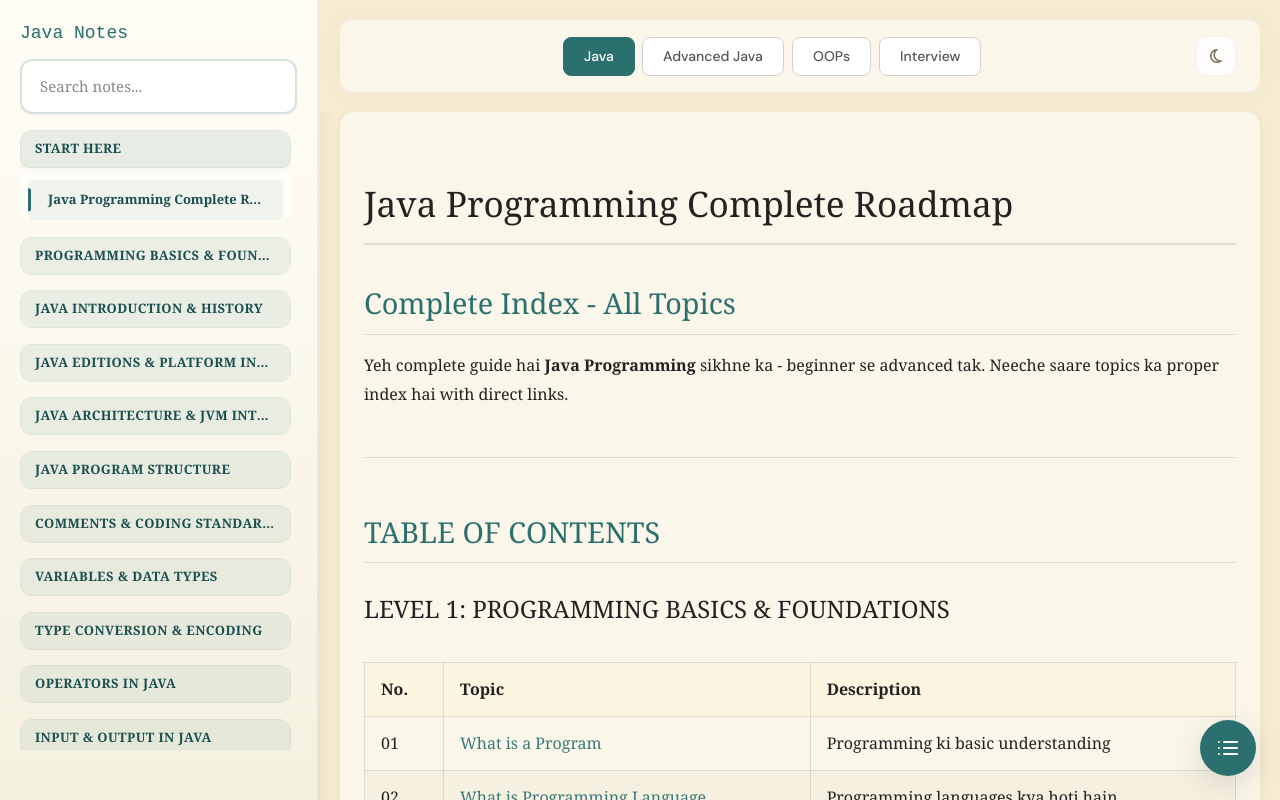
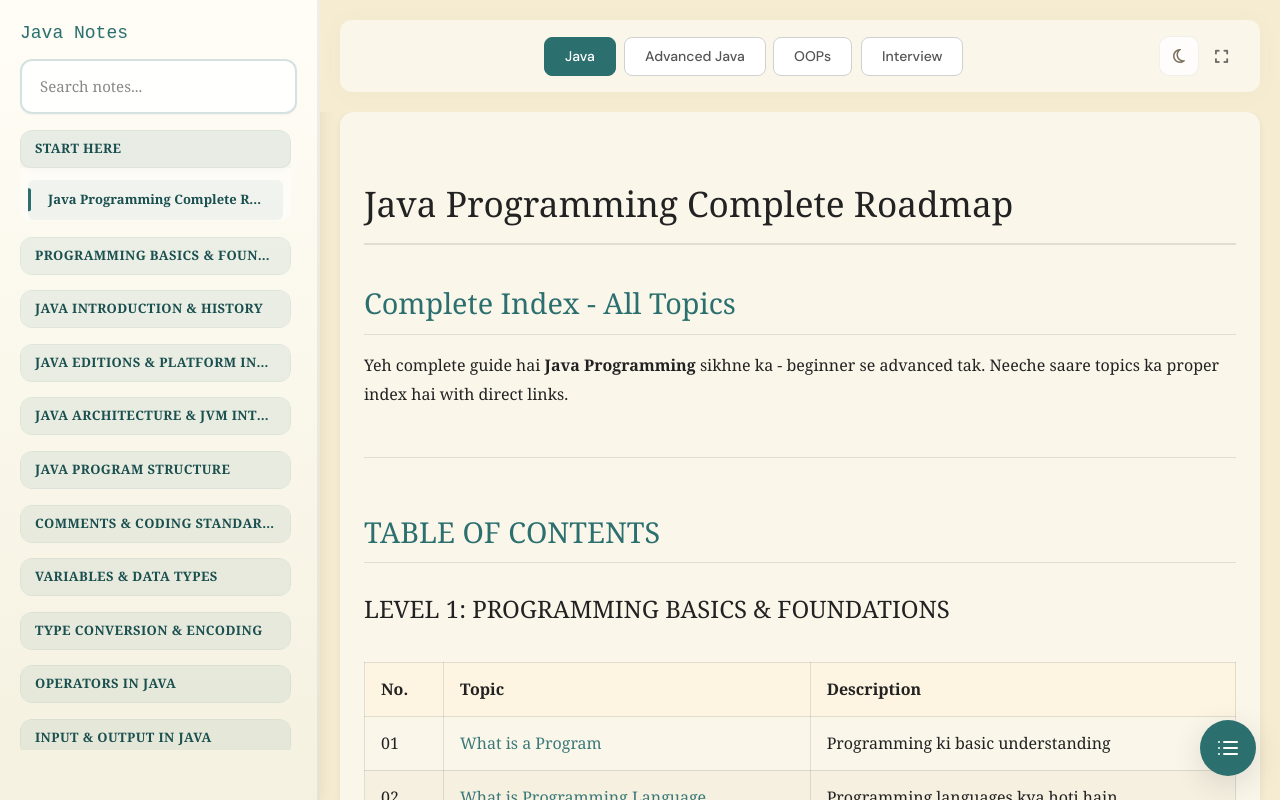
Before and after one commit to avdeshjadon/PersonalLearn, a React (Vite) app: page / in a window 1280 px wide. Built offline with nearby package versions, Linux system fonts and the light colour scheme.

Commit message:
added presenting mode

```diff
--- a/src/App.jsx
+++ b/src/App.jsx
@@ -15,7 +15,33 @@ function App() {
   const [searchQuery, setSearchQuery] = useState("");
   const [interviewContent, setInterviewContent] = useState("");
   const [interviewLoading, setInterviewLoading] = useState(false);
+  const [isPresentationMode, setIsPresentationMode] = useState(false);
   const contentRef = useRef(null);
+
+  // Sync state when user exits fullscreen via Esc / browser UI
+  useEffect(() => {
+    const handleFsChange = () => {
+      if (!document.fullscreenElement) {
+        setIsPresentationMode(false);
+      }
+    };
+    document.addEventListener('fullscreenchange', handleFsChange);
+    return () => document.removeEventListener('fullscreenchange', handleFsChange);
+  }, []);
+
+  const handlePresentationToggle = useCallback(() => {
+    if (!isPresentationMode) {
+      // Enter fullscreen
+      document.documentElement.requestFullscreen?.().catch(() => {});
+      setIsPresentationMode(true);
+    } else {
+      // Exit fullscreen
+      if (document.fullscreenElement) {
+        document.exitFullscreen?.().catch(() => {});
+      }
+      setIsPresentationMode(false);
+    }
+  }, [isPresentationMode]);
 
   // Custom hooks
   const { isDark, toggleDark } = useTheme();
@@ -114,12 +140,12 @@ function App() {
   const isInterviewMode = currentFolder === "interview";
 
   return (
-    <div className="app">
+    <div className={`app${isPresentationMode ? ' presentation-mode' : ''}`}>
       {/* Overlay for mobile sidebar */}
       <Overlay isActive={sidebar.isOpen} onClick={sidebar.close} />
 
-      {/* Sidebar - hidden for interview */}
-      {!isInterviewMode && (
+      {/* Sidebar - hidden for interview or presentation mode */}
+      {!isInterviewMode && !isPresentationMode && (
         <Sidebar
           isOpen={sidebar.isOpen}
           brandText={brandText}
@@ -135,20 +161,24 @@ function App() {
       )}
 
       {/* Interview Sidebar */}
-      {isInterviewMode && (
+      {isInterviewMode && !isPresentationMode && (
         <InterviewSidebar isOpen={sidebar.isOpen} onClose={sidebar.close} />
       )}
 
       {/* Main Content */}
       <main className="content" ref={contentRef}>
         {/* Top Navigation */}
+        {!isPresentationMode && (
           <TopNav
             currentFolder={currentFolder}
             onFolderSwitch={handleFolderSwitch}
             onMenuToggle={sidebar.toggle}
             onDarkToggle={toggleDark}
             isDark={isDark}
+            isPresentationMode={isPresentationMode}
+            onPresentationToggle={handlePresentationToggle}
           />
+        )}
 
         {/* Article Content */}
         {isInterviewMode ? (
@@ -157,8 +187,8 @@ function App() {
           <Article content={articleContent} isLoading={isLoading} />
         )}
 
-        {/* Footer Navigation - hidden for interview */}
-        {!isInterviewMode && (
+        {/* Footer Navigation - hidden for interview or presentation mode */}
+        {!isInterviewMode && !isPresentationMode && (
           <FooterNav
             prevItem={prevItem}
             nextItem={nextItem}
@@ -167,13 +197,25 @@ function App() {
         )}
 
         {/* Site Footer */}
-        <SiteFooter />
+        {!isPresentationMode && <SiteFooter />}
       </main>
 
       {/* Table of Contents - floating button (outside content for proper fixed positioning) */}
+      {!isPresentationMode && (
         <TableOfContents
           content={isInterviewMode ? interviewContent : articleContent}
         />
+      )}
+
+      {/* Presentation Mode exit button (shown only in presentation mode, since TopNav is hidden) */}
+      <button
+        className={`presentation-exit-btn${isPresentationMode ? ' visible' : ''}`}
+        title="Exit focus mode (Esc)"
+        aria-label="Exit focus mode"
+        onClick={handlePresentationToggle}
+      >
+        <i className="fa-solid fa-compress"></i>
+      </button>
     </div>
   );
 }
--- a/src/components/TopNav.jsx
+++ b/src/components/TopNav.jsx
@@ -9,6 +9,8 @@ const TopNav = memo(({
   onMenuToggle,
   onDarkToggle,
   isDark,
+  isPresentationMode,
+  onPresentationToggle,
 }) => {
   return (
     <div className="folder-nav-top">
@@ -56,6 +58,14 @@ const TopNav = memo(({
           >
             <i className={isDark ? 'fa-solid fa-sun' : 'fa-regular fa-moon'}></i>
           </button>
+          <button
+            className={`presentation-nav-btn${isPresentationMode ? ' active' : ''}`}
+            title={isPresentationMode ? 'Exit focus mode (Esc)' : 'Focus mode — hide everything'}
+            aria-label={isPresentationMode ? 'Exit focus mode' : 'Enter focus mode'}
+            onClick={onPresentationToggle}
+          >
+            <i className={isPresentationMode ? 'fa-solid fa-compress' : 'fa-solid fa-expand'}></i>
+          </button>
         </div>
       </div>
     </div>
--- a/src/index.css
+++ b/src/index.css
@@ -2298,3 +2298,89 @@ body,
 .dark .toc-close:hover {
   background: rgba(255, 255, 255, 0.1);
 }
+
+/* ============================================
+   PRESENTATION / FOCUS MODE
+   ============================================ */
+
+/* Button inside TopNav nav-actions */
+.presentation-nav-btn {
+  background: none;
+  border: none;
+  cursor: pointer;
+  color: var(--ink);
+  font-size: 15px;
+  padding: 6px 8px;
+  border-radius: 6px;
+  display: flex;
+  align-items: center;
+  justify-content: center;
+  opacity: 0.65;
+  transition:
+    opacity var(--duration-fast) var(--ease-smooth),
+    background var(--duration-fast) var(--ease-smooth);
+}
+
+.presentation-nav-btn:hover {
+  opacity: 1;
+  background: rgba(0, 0, 0, 0.06);
+}
+
+body.dark .presentation-nav-btn {
+  color: #e8dcc8;
+}
+
+body.dark .presentation-nav-btn:hover {
+  background: rgba(255, 255, 255, 0.08);
+}
+
+/* Presentation mode: content takes full screen */
+.app.presentation-mode {
+  padding-left: 0;
+}
+
+.app.presentation-mode .content {
+  padding: 40px clamp(20px, 5vw, 80px);
+  max-width: 100%;
+  overflow-y: auto;
+  height: 100vh;
+}
+
+.app.presentation-mode .article {
+  max-width: 1100px;
+  width: 100%;
+  margin: 0 auto;
+  padding: 40px clamp(24px, 4vw, 72px);
+  border-radius: 16px;
+}
+
+/* Tiny exit button shown in bottom-right during presentation mode */
+.presentation-exit-btn {
+  position: fixed;
+  bottom: 20px;
+  right: 20px;
+  z-index: 9999;
+  width: 36px;
+  height: 36px;
+  border-radius: 50%;
+  border: none;
+  background: rgba(0, 0, 0, 0.35);
+  color: #fff;
+  font-size: 13px;
+  cursor: pointer;
+  display: flex;
+  align-items: center;
+  justify-content: center;
+  opacity: 0;
+  pointer-events: none;
+  transition: opacity 0.2s var(--ease-smooth);
+}
+
+.presentation-exit-btn.visible {
+  opacity: 0.4;
+  pointer-events: auto;
+}
+
+.presentation-exit-btn.visible:hover {
+  opacity: 1;
+}
```
Also changed, not shown: 1 other file (tests, documents, lock files or other folders). Lines whose indentation alone changed are shown as unchanged.
